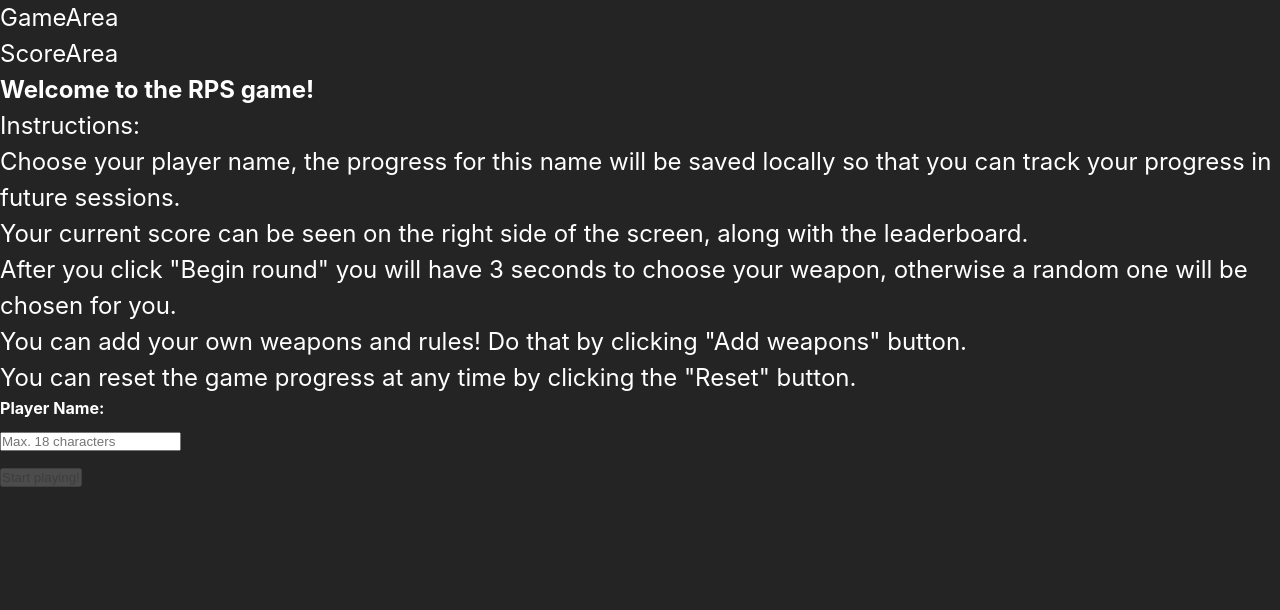
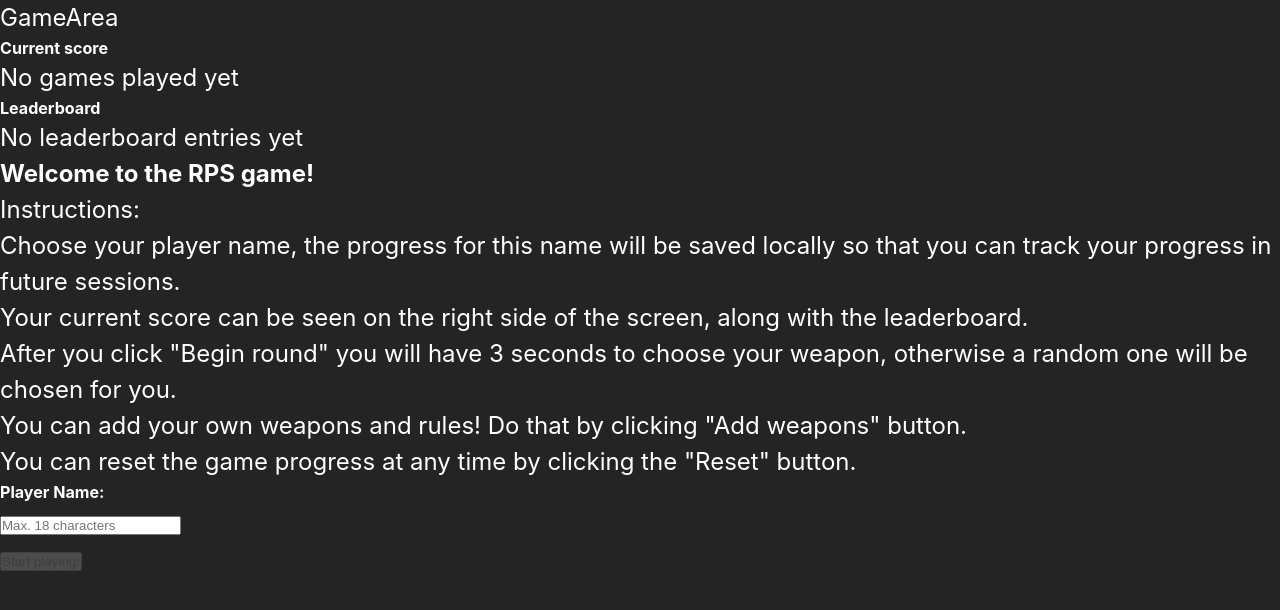
Before and after one commit to WhiteAdy/RPS-game-assignment, a React (Vite) app: page / in a window 1280 px wide. Shown: the top 610 px of the page. Built offline with nearby package versions, Linux system fonts and the light colour scheme.

Commit message:
Added Title, CurrentScore and Leaderboard components

```diff
--- /dev/null
+++ b/src/components/atoms/Title/Title.module.scss
@@ -0,0 +1,5 @@
+.Title {
+    font-size: var(--text-medium);
+    font-weight: 500;
+    margin-bottom: calc(var(--layout-padding) / 2);
+}
--- /dev/null
+++ b/src/components/atoms/Title/Title.tsx
@@ -0,0 +1,5 @@
+import type { Title } from './Title.types';
+
+export default function Title({ text }: Title) {
+    return <h6 className="Title">{text}</h6>;
+}
--- /dev/null
+++ b/src/components/atoms/Title/Title.types.ts
@@ -0,0 +1,5 @@
+interface Title {
+    text: string;
+}
+
+export type { Title };
--- a/src/components/atoms/index.ts
+++ b/src/components/atoms/index.ts
@@ -1,3 +1,4 @@
 export { default as TextField } from './TextField/TextField';
 export { default as Button } from './Button/Button';
 export { default as IconButton } from './IconButton/IconButton';
+export { default as Title } from './Title/Title';
--- /dev/null
+++ b/src/components/molecules/CurrentScore/CurrentScore.module.scss
@@ -0,0 +1,11 @@
+.CurrentScore {
+    .Entries {
+        display: flex;
+        flex-wrap: wrap;
+        column-gap: var(--layout-padding);
+    }
+
+    .Entry {
+        font-size: var(--text-xs);
+    }
+}
--- /dev/null
+++ b/src/components/molecules/CurrentScore/CurrentScore.tsx
@@ -0,0 +1,24 @@
+import { Title } from 'components/atoms';
+import { useGameContext } from 'hooks';
+
+export default function CurrentScore() {
+    const { gameHistory, currentPlayerName } = useGameContext();
+
+    return (
+        <div className="CurrentScore">
+            <Title text="Current score" />
+            {!gameHistory?.[currentPlayerName] ? (
+                <p className="Entry">No games played yet</p>
+            ) : (
+                <div className="Entries">
+                    <p className="Entry">Wins: {gameHistory[currentPlayerName].wins}</p>
+                    <p className="Entry">Losses: {gameHistory[currentPlayerName].losses}</p>
+                    <p className="Entry">Draws: {gameHistory[currentPlayerName].draws}</p>
+                    <p className="Entry">
+                        Total plays: {gameHistory[currentPlayerName].totalPlays}
+                    </p>
+                </div>
+            )}
+        </div>
+    );
+}
--- /dev/null
+++ b/src/components/molecules/Leaderboard/Leaderboard.module.scss
@@ -0,0 +1,16 @@
+.Leaderboard {
+    .NoEntriesText {
+        font-size: var(--text-xs);
+    }
+
+    .Grid {
+        display: grid;
+        grid-template-columns: repeat(4, 1fr);
+        gap: calc(var(--layout-padding) / 2);
+        font-size: var(--text-xs);
+
+        .Label {
+            font-weight: 600;
+        }
+    }
+}
--- /dev/null
+++ b/src/components/molecules/Leaderboard/Leaderboard.tsx
@@ -0,0 +1,33 @@
+import { Title } from 'components/atoms';
+import { useGameContext } from 'hooks';
+import { Fragment } from 'react';
+
+export default function Leaderboard() {
+    const { gameHistory } = useGameContext();
+
+    return (
+        <div className="Leaderboard">
+            <Title text="Leaderboard" />
+            {!gameHistory ? (
+                <p className="NoEntriesText">No leaderboard entries yet</p>
+            ) : (
+                <div className="Grid">
+                    <span className="Label">Player</span>
+                    <span className="Label">Wins</span>
+                    <span className="Label">Losses</span>
+                    <span className="Label">Draws</span>
+                    {Object.entries(gameHistory).map(
+                        ([playerName, { wins, losses, draws }], index) => (
+                            <Fragment key={`Leaderboard-${playerName}-${index}`}>
+                                <span>{playerName}</span>
+                                <span>{wins}</span>
+                                <span>{losses}</span>
+                                <span>{draws}</span>
+                            </Fragment>
+                        )
+                    )}
+                </div>
+            )}
+        </div>
+    );
+}
--- a/src/components/molecules/index.ts
+++ b/src/components/molecules/index.ts
@@ -1,3 +1,5 @@
 export { default as Modal } from './Modal/Modal';
+export type { ModalProps, ModalBtnProps } from './Modal/Modal.types';
 export { default as Instructions } from './Instructions/Instructions';
-export type { ModalProps, ModalBtnProps } from './Modal/Modal.types';
+export { default as CurrentScore } from './CurrentScore/CurrentScore';
+export { default as Leaderboard } from './Leaderboard/Leaderboard';
--- a/src/components/organisms/ScoreArea/ScoreArea.module.scss
+++ b/src/components/organisms/ScoreArea/ScoreArea.module.scss
@@ -1,4 +1,7 @@
 .ScoreArea {
     background-color: #418c94;
     padding: var(--layout-padding);
+    display: flex;
+    flex-direction: column;
+    gap: calc(var(--layout-padding) * 2);
 }
--- a/src/components/organisms/ScoreArea/ScoreArea.tsx
+++ b/src/components/organisms/ScoreArea/ScoreArea.tsx
@@ -1,3 +1,10 @@
+import { CurrentScore, Leaderboard } from 'components/molecules';
+
 export default function ScoreArea() {
-    return <div className="ScoreArea">ScoreArea</div>;
+    return (
+        <div className="ScoreArea">
+            <CurrentScore />
+            <Leaderboard />
+        </div>
+    );
 }
```
